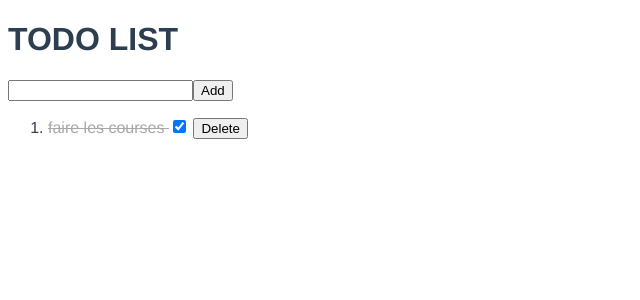
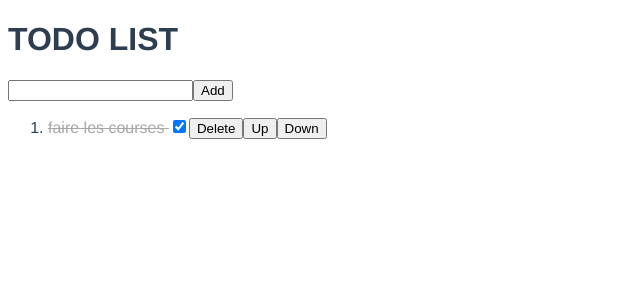
Before and after one commit to Poulpitou/test-vue, a Vue app in the folder todo-list/: page /#/ in a window 1280 px wide. Shown: the top 300 px of the page, without its empty margins (0-640 px from the left). Built offline with nearby package versions, Linux system fonts and the light colour scheme.

Commit message:
move task up and down

```diff
--- a/todo-list/src/components/task-list/taskList.js
+++ b/todo-list/src/components/task-list/taskList.js
@@ -20,7 +20,15 @@ export default {
     },
     deleteTask: function (index) {
       this.tasks.splice(index, 1);
-    }
+    },
+    upTask: function (index) {
+      const removedTask = this.tasks.splice(index, 1);
+      this.tasks.splice(index - 1, 0, removedTask[0]);
+    },
+    downTask: function (index) {
+      const removedTask = this.tasks.splice(index, 1);
+      this.tasks.splice(index + 1, 0, removedTask[0]);
+    },
   },
   components: {
     task
--- a/todo-list/src/components/task-list/taskList.vue
+++ b/todo-list/src/components/task-list/taskList.vue
@@ -4,7 +4,10 @@
     <button v-on:click="addTask">Add</button>
     <ol>
       <li v-for="(task, index) in tasks">
-      <task v-bind:label="task.label" v-bind:closed="task.closed" /> <button v-on:click="deleteTask(index)">Delete</button>
+        <task v-bind:label="task.label" v-bind:closed="task.closed" />
+        <button v-on:click="deleteTask(index)">Delete</button>
+        <button v-on:click="upTask(index)">Up</button>
+        <button v-on:click="downTask(index)">Down</button>
       </li>
     </ol>
   </div>
```
